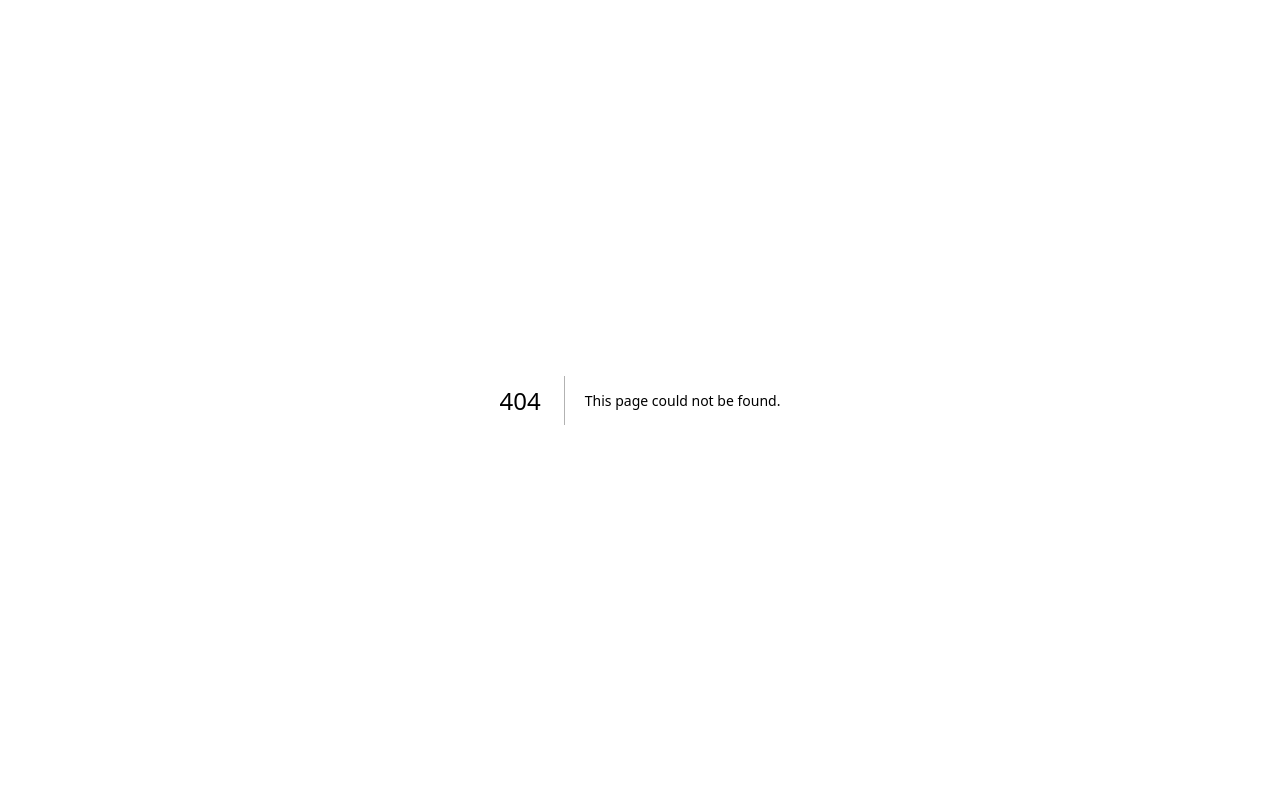
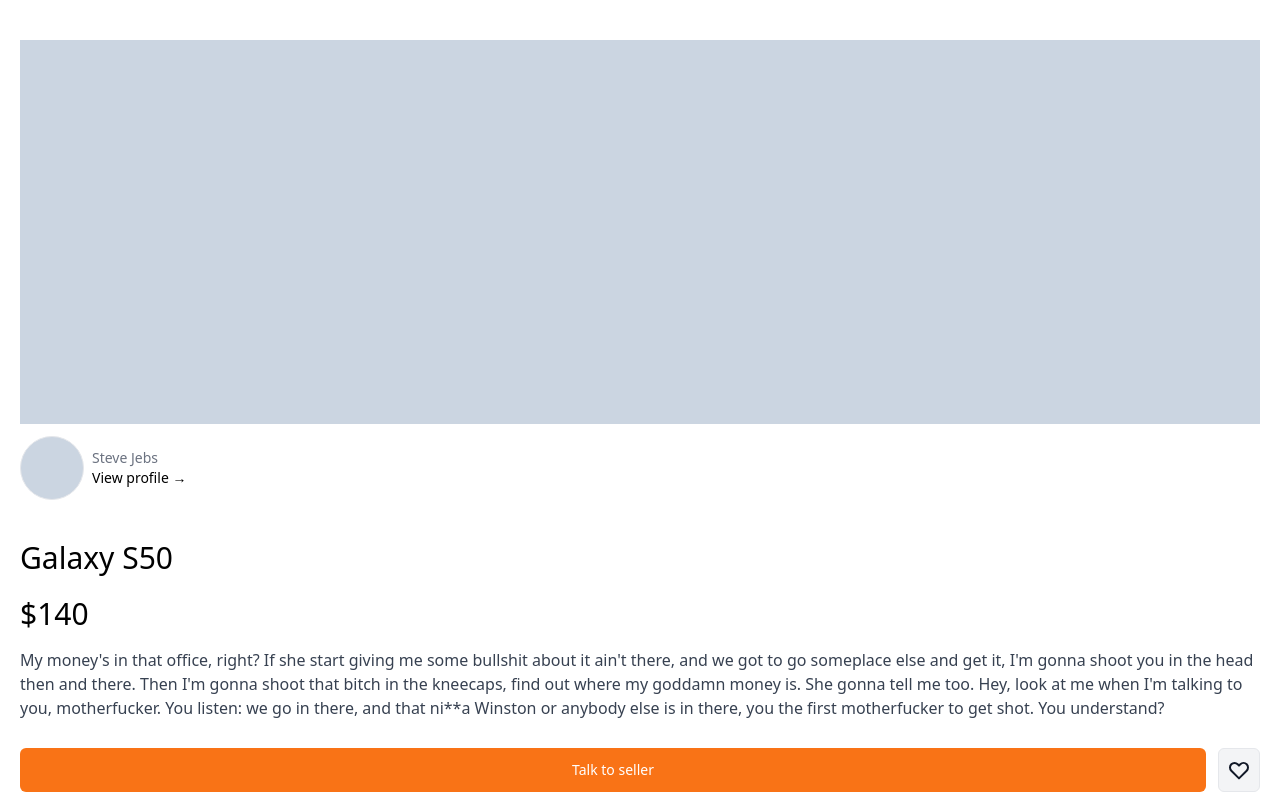
Before and after one commit to kwonhyeonwoo/carrot-market, a Next.js app: page /items/1 in a window 1280 px wide. Before the commit this address had no page. Shown: the top 800 px of the page. Built offline with nearby package versions, Linux system fonts and the light colour scheme.

Commit message:
상품내용 및 상품업로드 UI 작업

```diff
--- /dev/null
+++ b/pages/items/[id].tsx
@@ -0,0 +1,65 @@
+export default function ItemDetail() {
+    return (
+        <div className="py-10 px-5">
+            <div className="">
+                {/* 나중에 상품이미지 들어가야함 */}
+                <div className="h-96  bg-slate-300" />
+                <div className="flex mt-3 itesm-center">
+                    {/* 나중에 프로필 이미지 들어가야함 */}
+                    <div className="w-16 h-16 border rounded-full bg-slate-300" />
+                    <div className="flex flex-col justify-center pl-2 cursor-pointer">
+                        <p className="text-sm font-medium text-gray-500">Steve Jebs</p>
+                        <p className="text-sm font-medium ">View profile &rarr;</p>
+                    </div>
+                </div>
+                <div className="mt-10">
+                    <h1 className="text-3xl font-medium">Galaxy S50</h1>
+                    <span className="text-3xl block mt-5 font-medium">$140</span>
+                    <p className="text-gray-700 py-4">
+                        My money&apos;s in that office, right? If she start giving me some
+                        bullshit about it ain&apos;t there, and we got to go someplace else
+                        and get it, I&apos;m gonna shoot you in the head then and there.
+                        Then I&apos;m gonna shoot that bitch in the kneecaps, find out where
+                        my goddamn money is. She gonna tell me too. Hey, look at me when
+                        I&apos;m talking to you, motherfucker. You listen: we go in there,
+                        and that ni**a Winston or anybody else is in there, you the first
+                        motherfucker to get shot. You understand?
+                    </p>
+                    <div className="flex space-x-3 mt-3">
+                        <button className=" flex-1 bg-orange-500 py-3 text-white text-sm font-medium rounded-md">Talk to seller</button>
+                        <button className="p-2 bg-gray-100 border rounded-md text-gray-900">
+                            <svg
+                                className="h-6 w-6 "
+                                xmlns="http://www.w3.org/2000/svg"
+                                fill="none"
+                                viewBox="0 0 24 24"
+                                stroke="currentColor"
+                                aria-hidden="true"
+                            >
+                                <path
+                                    strokeLinecap="round"
+                                    strokeLinejoin="round"
+                                    strokeWidth="2"
+                                    d="M4.318 6.318a4.5 4.5 0 000 6.364L12 20.364l7.682-7.682a4.5 4.5 0 00-6.364-6.364L12 7.636l-1.318-1.318a4.5 4.5 0 00-6.364 0z"
+                                />
+                            </svg>
+                        </button>
+                    </div>
+                </div>
+            </div>
+            <div>
+                <h2 className="text-3xl mt-5 font-medium mb-4">Similar items</h2>
+                <div className="mt-5 grid grid-cols-2 gap-4">
+                    {[1, 2, 3, 4, 5, 6].map((_, i) => (
+                        <div key={i}>
+                            {/* 관련 상품이미지 들어가야함 */}
+                            <div className="h-56 w-full bg-slate-300 mb-2" />
+                            <h3 className="text-sm text-gray-500 font-medium">Galaxy S60</h3>
+                            <span className="text-sm text-gray-900 font-medium">$6</span>
+                        </div>
+                    ))}
+                </div>
+            </div>
+        </div>
+    )
+}
--- /dev/null
+++ b/pages/items/upload.tsx
@@ -0,0 +1,44 @@
+export default function Upload() {
+    return (
+        <div className="px-4 py-16">
+            <div >
+                <label className="w-full h-48 border-2 border-dashed border-gray-300 rounded-md flex justify-center items-center font-medium hover:border-orange-500 hover:text-orange-500 ">
+                    <svg
+                        className="h-12 w-12"
+                        stroke="currentColor"
+                        fill="none"
+                        viewBox="0 0 48 48"
+                        aria-hidden="true"
+                    >
+                        <path
+                            d="M28 8H12a4 4 0 00-4 4v20m32-12v8m0 0v8a4 4 0 01-4 4H12a4 4 0 01-4-4v-4m32-4l-3.172-3.172a4 4 0 00-5.656 0L28 28M8 32l9.172-9.172a4 4 0 015.656 0L28 28m0 0l4 4m4-24h8m-4-4v8m-12 4h.02"
+                            strokeWidth={2}
+                            strokeLinecap="round"
+                            strokeLinejoin="round"
+                        />
+                    </svg>
+                    <input className="hidden" type="file" />
+                </label>
+            </div>
+            <div className="mt-5 mb-5 relative">
+                <label htmlFor="price" className="text-sm font-medium">Price</label>
+                <div className="flex items-center mt-2">
+                    <div className="absolute pl-2">
+                        <span>$</span>
+                    </div>
+                    <input id='price' className="w-full border rounded-md border-gray-400 pl-5 h-10" type=" text" placeholder="0.00" />
+                    <div className="absolute right-0 pr-3 text-gray-600">
+                        <span className="text-sm font-medium">USD</span>
+                    </div>
+                </div>
+            </div>
+            <div >
+                <label className="text-sm font-medium">Description</label>
+                <div className="mt-3">
+                    <textarea className="w-full border border-gray-400 rounded-md focus:ring-orange-500 focus:outline-none focus:ring-1 focus:border-orange-500" rows={4} />
+                </div>
+            </div>
+            <button className="bg-orange-500 w-full text-white py-3 mt-4 border rounded-md text-sm hover:bg-orange-400 focus:outline-none focus:ring-2 ring-offset-2 ring-orange-500">Upload product</button>
+        </div>
+    )
+}
```
